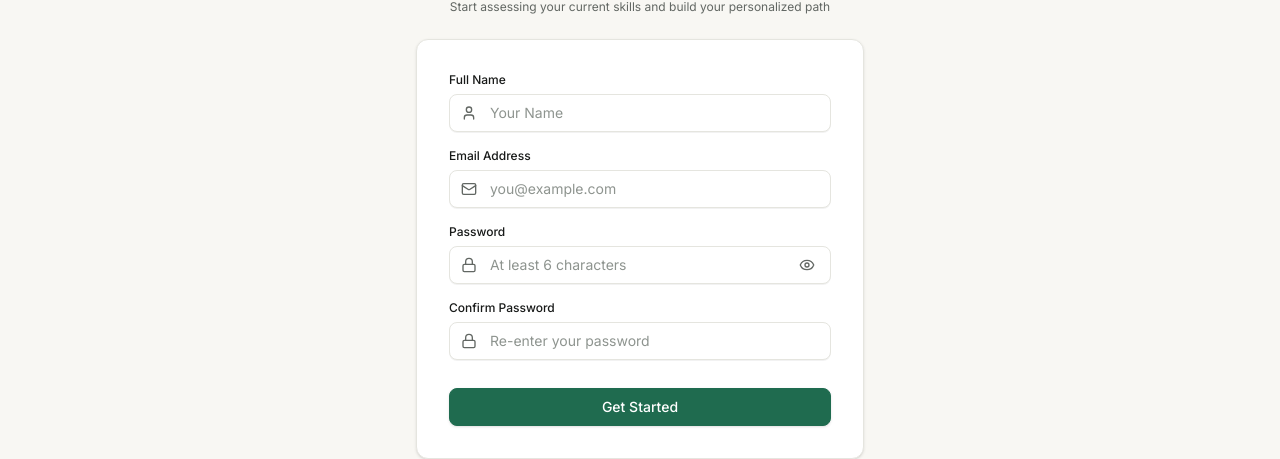
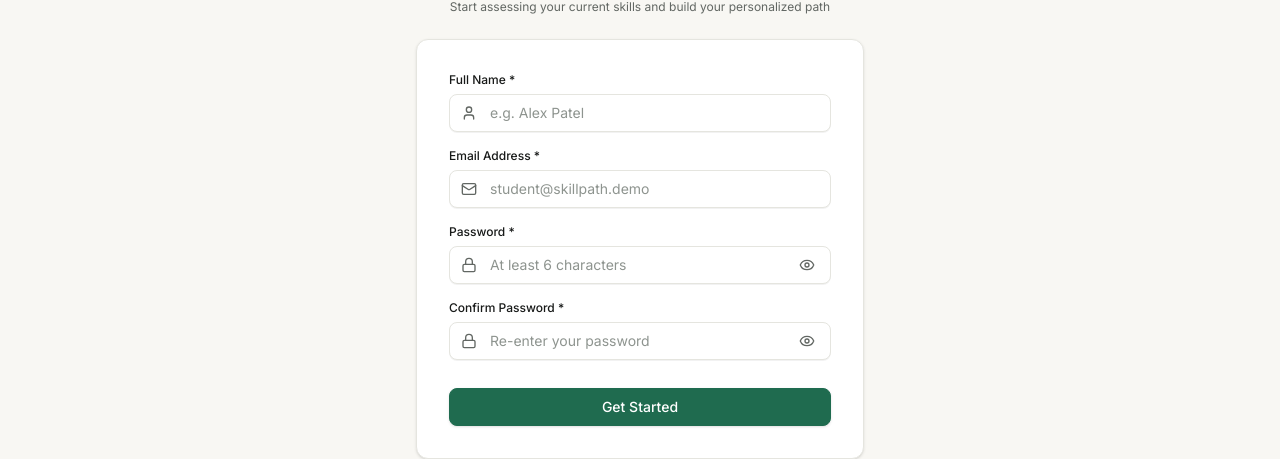
Before and after one commit to Nax46/ByteX, a React (Vite) app: page /register in a window 1280 px wide. Shown: the part 204-663 px from the top of the page. Built offline with nearby package versions, Linux system fonts and the light colour scheme; no server answers.

Commit message:
feat: enforce required fields with per-field errors and warnings on registration

```diff
--- a/src/pages/auth/RegisterPage.tsx
+++ b/src/pages/auth/RegisterPage.tsx
@@ -9,6 +9,13 @@ import { SkillPathLogo } from '@/components/ui/SkillPathLogo'
 import { isValidEmail } from '@/utils/validation'
 import { User, Mail, Lock, Eye, EyeOff, AlertCircle } from 'lucide-react'
 
+interface FieldErrors {
+  name?: string
+  email?: string
+  password?: string
+  confirmPassword?: string
+}
+
 export const RegisterPage: React.FC = () => {
   const { register, isLoading, error, clearError } = useAuth()
   const navigate = useNavigate()
@@ -18,30 +25,59 @@ export const RegisterPage: React.FC = () => {
   const [password, setPassword] = useState('')
   const [confirmPassword, setConfirmPassword] = useState('')
   const [showPassword, setShowPassword] = useState(false)
-  const [validationError, setValidationError] = useState<string | null>(null)
+  const [showConfirmPassword, setShowConfirmPassword] = useState(false)
+
+  const [fieldErrors, setFieldErrors] = useState<FieldErrors>({})
+  const [formWarning, setFormWarning] = useState<string | null>(null)
+
+  const validate = (): { errors: FieldErrors; emptyFields: string[] } => {
+    const errors: FieldErrors = {}
+    const emptyFields: string[] = []
+
+    if (!name.trim()) {
+      errors.name = 'Full name is required.'
+      emptyFields.push('Full Name')
+    }
+
+    if (!email.trim()) {
+      errors.email = 'Email address is required.'
+      emptyFields.push('Email Address')
+    } else if (!isValidEmail(email)) {
+      errors.email = 'Please enter a valid email address.'
+    }
+
+    if (!password) {
+      errors.password = 'Password is required.'
+      emptyFields.push('Password')
+    } else if (password.length < 6) {
+      errors.password = 'Password must be at least 6 characters.'
+    }
+
+    if (!confirmPassword) {
+      errors.confirmPassword = 'Confirm password is required.'
+      emptyFields.push('Confirm Password')
+    } else if (password && confirmPassword && password !== confirmPassword) {
+      errors.confirmPassword = 'Passwords do not match.'
+    }
+
+    return { errors, emptyFields }
+  }
 
   const handleSubmit = async (e: React.FormEvent) => {
     e.preventDefault()
     clearError()
-    setValidationError(null)
+    setFormWarning(null)
 
-    if (!name.trim()) {
-      setValidationError('Please enter your full name.')
+    const { errors, emptyFields } = validate()
+    setFieldErrors(errors)
+
+    if (emptyFields.length > 0) {
+      setFormWarning(`All fields are required. Please fill in: ${emptyFields.join(', ')}.`)
       return
     }
 
-    if (!email || !isValidEmail(email)) {
-      setValidationError('Please enter a valid email address.')
-      return
-    }
-
-    if (password.length < 6) {
-      setValidationError('Password must be at least 6 characters.')
-      return
-    }
-
-    if (password !== confirmPassword) {
-      setValidationError('Passwords do not match.')
+    if (Object.keys(errors).length > 0) {
+      setFormWarning('Please fix the highlighted errors before proceeding.')
       return
     }
 
@@ -51,6 +87,46 @@ export const RegisterPage: React.FC = () => {
     } catch {
       // Handled by AuthContext
     }
+  }
+
+  const handleNameChange = (val: string) => {
+    setName(val)
+    if (fieldErrors.name) {
+      setFieldErrors((prev) => ({ ...prev, name: undefined }))
+    }
+    if (formWarning) setFormWarning(null)
+  }
+
+  const handleEmailChange = (val: string) => {
+    setEmail(val)
+    if (fieldErrors.email) {
+      setFieldErrors((prev) => ({ ...prev, email: undefined }))
+    }
+    if (formWarning) setFormWarning(null)
+  }
+
+  const handlePasswordChange = (val: string) => {
+    setPassword(val)
+    if (fieldErrors.password) {
+      setFieldErrors((prev) => ({ ...prev, password: undefined }))
+    }
+    if (confirmPassword && val !== confirmPassword) {
+      setFieldErrors((prev) => ({ ...prev, confirmPassword: 'Passwords do not match.' }))
+    } else if (confirmPassword && val === confirmPassword) {
+      setFieldErrors((prev) => ({ ...prev, confirmPassword: undefined }))
+    }
+    if (formWarning) setFormWarning(null)
+  }
+
+  const handleConfirmPasswordChange = (val: string) => {
+    setConfirmPassword(val)
+    if (fieldErrors.confirmPassword) {
+      setFieldErrors((prev) => ({ ...prev, confirmPassword: undefined }))
+    }
+    if (password && val && password !== val) {
+      setFieldErrors((prev) => ({ ...prev, confirmPassword: 'Passwords do not match.' }))
+    }
+    if (formWarning) setFormWarning(null)
   }
 
   return (
@@ -69,24 +145,25 @@ export const RegisterPage: React.FC = () => {
         </div>
 
         <Card className="p-6 sm:p-8 bg-white border-[#E5E5DF] shadow-sm">
-          {(error || validationError) && (
-            <div className="mb-5 p-3 rounded-lg bg-red-50 border border-red-200 flex items-start gap-2.5 text-xs text-red-700">
-              <AlertCircle className="w-4 h-4 shrink-0 text-red-600 mt-0.5" />
-              <span>{validationError || error}</span>
+          {(error || formWarning) && (
+            <div className="mb-5 p-3 rounded-lg bg-amber-50 border border-amber-200 flex items-start gap-2.5 text-xs text-amber-800 animate-fadeIn">
+              <AlertCircle className="w-4 h-4 shrink-0 text-amber-600 mt-0.5" />
+              <div>
+                <p className="font-semibold">{error ? 'Registration Failed' : 'Action Required'}</p>
+                <p className="mt-0.5">{formWarning || error}</p>
+              </div>
             </div>
           )}
 
-          <form onSubmit={handleSubmit} className="space-y-4">
+          <form onSubmit={handleSubmit} noValidate className="space-y-4">
             <Input
               id="register-name"
-              label="Full Name"
+              label="Full Name *"
               type="text"
-              placeholder="Your Name"
+              placeholder="e.g. Alex Patel"
               value={name}
-              onChange={(e) => {
-                setName(e.target.value)
-                if (validationError) setValidationError(null)
-              }}
+              onChange={(e) => handleNameChange(e.target.value)}
+              error={fieldErrors.name}
               leftIcon={<User className="w-4 h-4" />}
               autoComplete="name"
               required
@@ -94,14 +171,12 @@ export const RegisterPage: React.FC = () => {
 
             <Input
               id="register-email"
-              label="Email Address"
+              label="Email Address *"
               type="email"
-              placeholder="you@example.com"
+              placeholder="student@skillpath.demo"
               value={email}
-              onChange={(e) => {
-                setEmail(e.target.value)
-                if (validationError) setValidationError(null)
-              }}
+              onChange={(e) => handleEmailChange(e.target.value)}
+              error={fieldErrors.email}
               leftIcon={<Mail className="w-4 h-4" />}
               autoComplete="email"
               required
@@ -109,20 +184,18 @@ export const RegisterPage: React.FC = () => {
 
             <Input
               id="register-password"
-              label="Password"
+              label="Password *"
               type={showPassword ? 'text' : 'password'}
               placeholder="At least 6 characters"
               value={password}
-              onChange={(e) => {
-                setPassword(e.target.value)
-                if (validationError) setValidationError(null)
-              }}
+              onChange={(e) => handlePasswordChange(e.target.value)}
+              error={fieldErrors.password}
               leftIcon={<Lock className="w-4 h-4" />}
               rightIcon={
                 <button
                   type="button"
                   onClick={() => setShowPassword(!showPassword)}
-                  className="p-1 text-[#626763] hover:text-[#171918] focus:outline-none"
+                  className="p-1 text-[#626763] hover:text-[#171918] focus:outline-none cursor-pointer"
                   aria-label={showPassword ? 'Hide password' : 'Show password'}
                 >
                   {showPassword ? <EyeOff className="w-4 h-4" /> : <Eye className="w-4 h-4" />}
@@ -134,15 +207,23 @@ export const RegisterPage: React.FC = () => {
 
             <Input
               id="register-confirm-password"
-              label="Confirm Password"
-              type={showPassword ? 'text' : 'password'}
+              label="Confirm Password *"
+              type={showConfirmPassword ? 'text' : 'password'}
               placeholder="Re-enter your password"
               value={confirmPassword}
-              onChange={(e) => {
-                setConfirmPassword(e.target.value)
-                if (validationError) setValidationError(null)
-              }}
+              onChange={(e) => handleConfirmPasswordChange(e.target.value)}
+              error={fieldErrors.confirmPassword}
               leftIcon={<Lock className="w-4 h-4" />}
+              rightIcon={
+                <button
+                  type="button"
+                  onClick={() => setShowConfirmPassword(!showConfirmPassword)}
+                  className="p-1 text-[#626763] hover:text-[#171918] focus:outline-none cursor-pointer"
+                  aria-label={showConfirmPassword ? 'Hide password' : 'Show password'}
+                >
+                  {showConfirmPassword ? <EyeOff className="w-4 h-4" /> : <Eye className="w-4 h-4" />}
+                </button>
+              }
               autoComplete="new-password"
               required
             />
```
